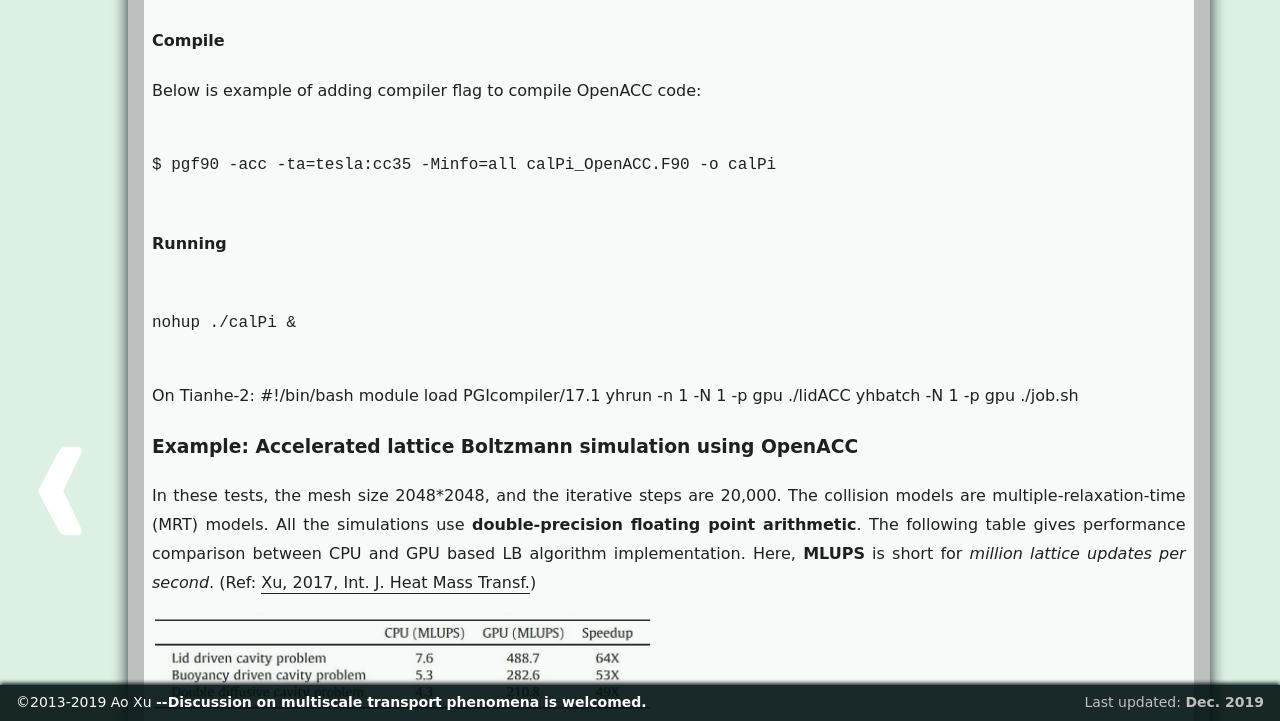
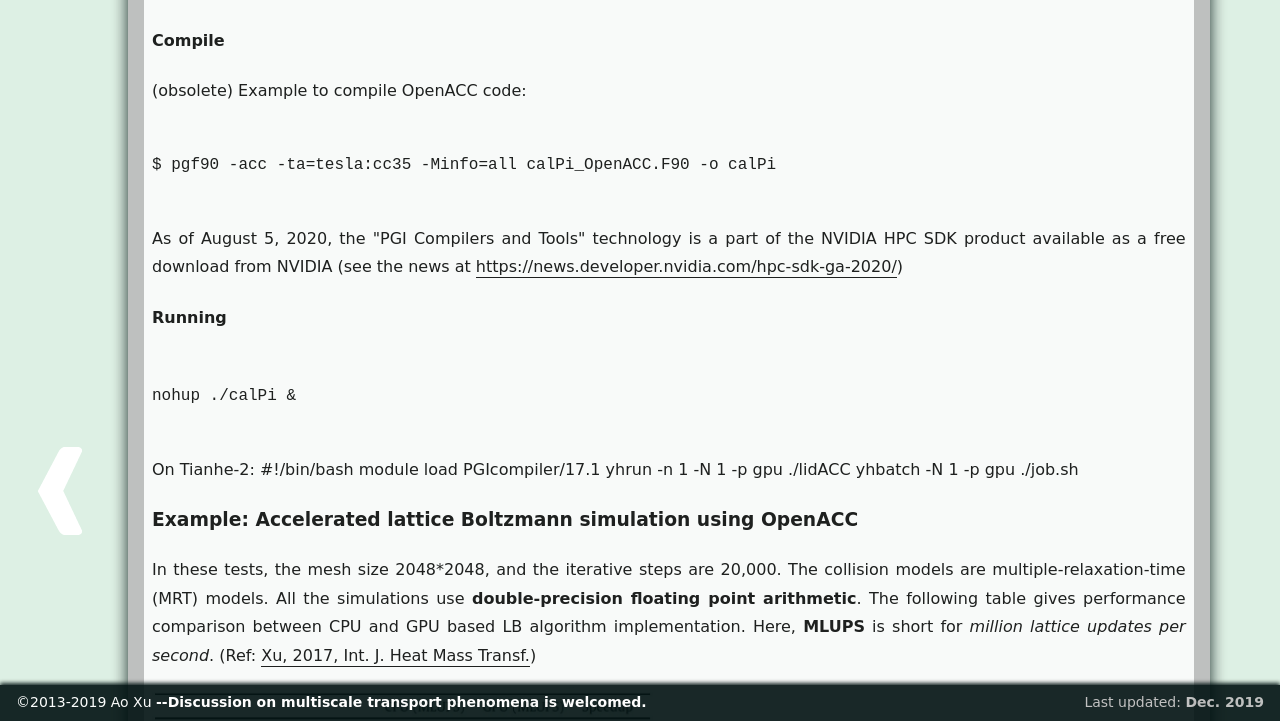
Before and after one commit to xuaoxiqi/xuaoxiqi.github.io, a Jekyll site: the page built from research_HPC_OpenACC.html, in a window 1280 px wide and 900 px high, scrolled down 409 px, cut to the strip 179-900 px from the top of the window. Built offline with Jekyll 4.4.1, drawn with Linux system fonts in a browser that asks for light colours; some web fonts are replaced.

Commit message:
minor edit

```diff
--- a/publications.html
+++ b/publications.html
@@ -30,7 +30,7 @@ title: Publications
         <li class="liPublications"><b>A. Xu<sup>*</sup></b>; X. Chen; F. Wang; H.D. Xi<sup>*</sup>.
         <a class="publications" href="./publications/027_POF2020.pdf">Correlation of internal flow structure with heat transfer efficiency in turbulent Rayleigh-B&eacute;nard convection.</a>
         <i>Physics of Fluids</i> <b>2020,</b> <i>32</i> (10), 105112.
-        <a href="https://doi.org/10.1063/5.0018804" target="_blank">DOI: 10.1063/5.0024408</a>
+        <a href="https://doi.org/10.1063/5.0024408" target="_blank">DOI: 10.1063/5.0024408</a>
         (<a href="https://arxiv.org/abs/2009.07675" target="_blank">arXiv:2009.07675</a>)
         (<a href="https://aip.scitation.org/topic/collections/editors-pick?SeriesKey=phf" target="_blank"><font color="darkred"><b>Editor's Pick</b></font></a>)
         </li>
--- a/research_HPC_OpenACC.html
+++ b/research_HPC_OpenACC.html
@@ -25,10 +25,13 @@ Open Accelerators (OpenACC) is a programming standard for parallel computing of
     <embed src="./codes/calPi_OpenACC.F90" width="88%">
 
     <h4>Compile</h4>
-<p>Below is example of adding compiler flag to compile OpenACC code:</p>
+<p>(obsolete) Example to compile OpenACC code:</p>
 			<pre> <code>
 $ pgf90 -acc -ta=tesla:cc35 -Minfo=all calPi_OpenACC.F90 -o calPi
 			</code> </pre>
+
+<p>As of August 5, 2020, the "PGI Compilers and Tools" technology is a part of the NVIDIA HPC SDK product available as a free download from NVIDIA
+(see the news at <a href="https://news.developer.nvidia.com/hpc-sdk-ga-2020/">https://news.developer.nvidia.com/hpc-sdk-ga-2020/</a>)</p>
 
     <h4>Running</h4>
 			<pre> <code>
```
